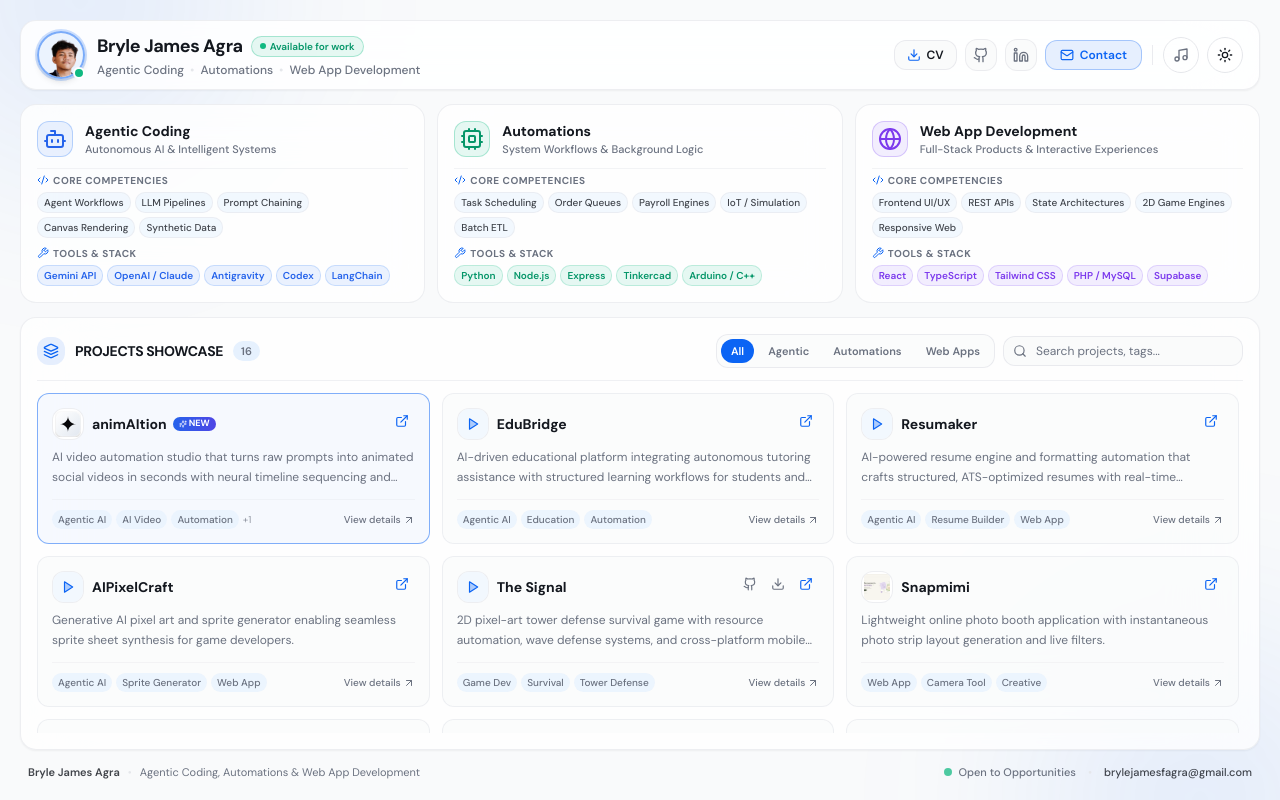
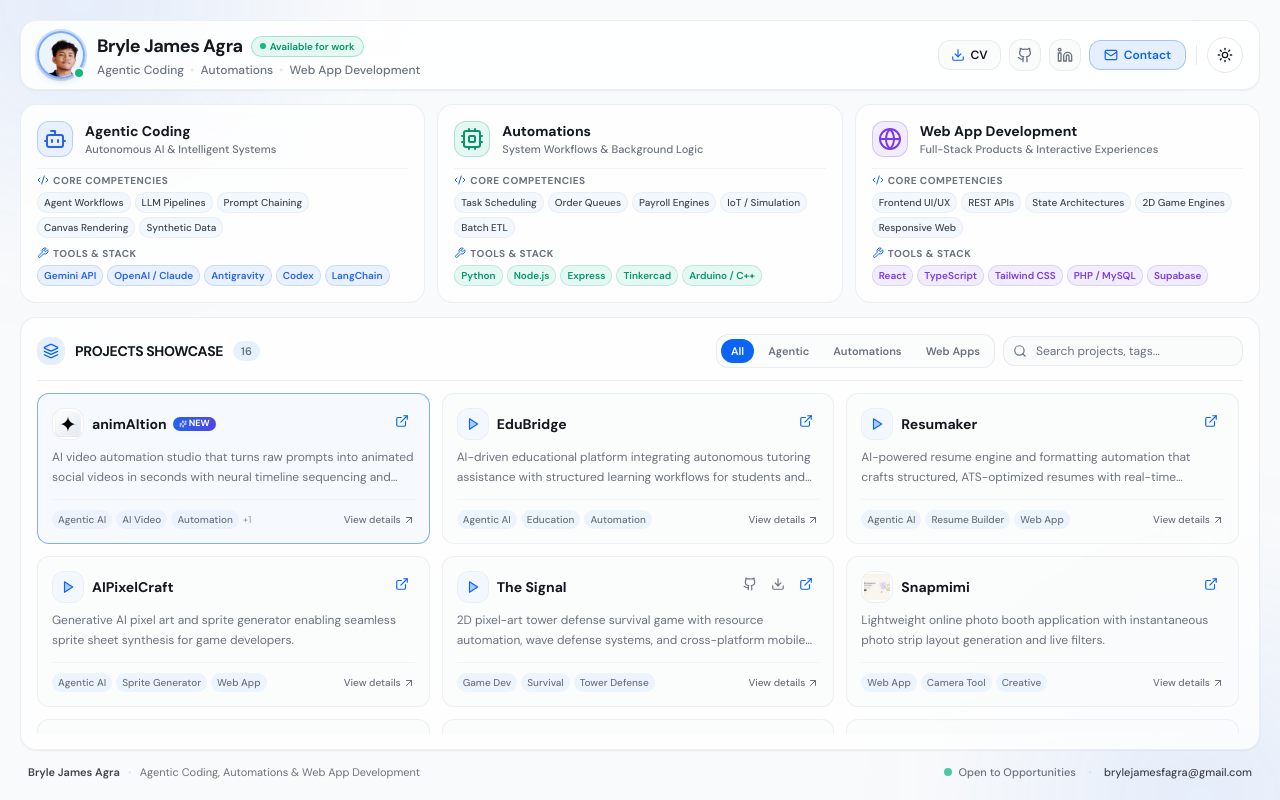
Before and after one commit to PancitGuisado/bryle-portfolio, a React (Vite) app: page / in a window 1280 px wide. Built offline with nearby package versions, Linux system fonts and the light colour scheme; the HTML template or start-up script is replaced by a standard one.

Commit message:
chore: remove music widget from portfolio header

```diff
--- a/src/pages/Index.tsx
+++ b/src/pages/Index.tsx
@@ -21,7 +21,6 @@ import {
 } from "lucide-react";
 import { projects, Project } from "@/data/projects";
 import ThemeToggle from "@/components/ThemeToggle";
-import MusicWidget from "@/components/MusicWidget";
 import ThreeDBackground from "@/components/ThreeDBackground";
 import { Dialog, DialogContent, DialogHeader, DialogTitle, DialogDescription } from "@/components/ui/dialog";
 
@@ -201,7 +200,6 @@ export default function Index() {
             </button>
 
             <div className="h-5 w-px bg-border/80 mx-0.5" />
-            <MusicWidget />
             <ThemeToggle />
           </div>
         </header>
```
